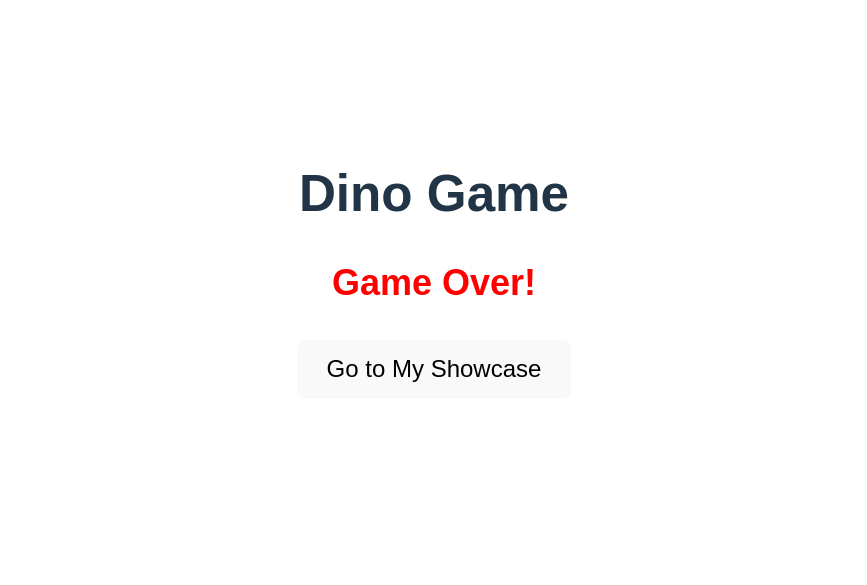
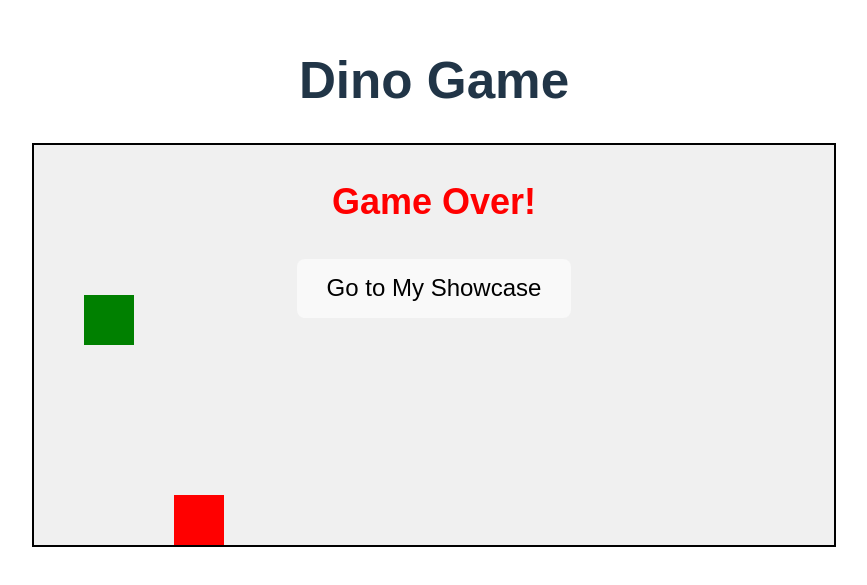
Before and after one commit to ondrejspok/dino-cv, a React (Vite) app: page / in a window 1280 px wide. Shown: the part 125-710 px from the top of the page, without its empty margins (206-1073 px from the left). Built offline with nearby package versions, Linux system fonts and the light colour scheme.

Commit message:
basic styling

```diff
--- a/src/pages/Game.jsx
+++ b/src/pages/Game.jsx
@@ -8,6 +8,7 @@ const Game = () => {
     const [gameOver, setGameOver] = useState(false);
     const navigate = useNavigate();
 
+    // jump physics
     const handleJump = () => {
         if (!isJumping) {
             setIsJumping(true)
@@ -31,7 +32,30 @@ const Game = () => {
                 setDinoPosition(200-jumpHeight);
             }
         }, 50);
+    };
+
+    // obstacle movement horizontal
+    useEffect(() => {
+        const interval = setInterval(() => {
+          setObstaclePosition((prev) => {
+            if (prev <= 0) return 800; // new obstacle
+            return prev - 10;
+          });
+        }, 50);
+
+
+    // gameover if obstacle colides with dino
+    if (
+        obstaclePosition > 50 &&
+        obstaclePosition < 150 &&
+        dinoPosition >= 200)
+    {
+        setGameOver(true);
+        clearInterval(interval);
     }
+
+    return () => clearInterval(interval);
+    }, [obstaclePosition, dinoPosition]);
 
     useEffect(() => {
         const timer = setTimeout(() => setGameOver(true), 5000);
@@ -47,11 +71,13 @@ const Game = () => {
         <div className="game-container">
             <h1>Dino Game</h1>
               <div className="game-area">
-                {gameOver ? (
-                <div className="game-over">
-                    <h2>Game Over!</h2>
-                    <button onClick={() => window.location.href = '/showcase'}>Go to My Showcase</button>
-                </div>
+                <div className="dino" style={{bottom: `${dinoPosition}px`}} />
+                <div className="obstacle" style={{left : `${obstaclePosition}px`}}/>
+                    {gameOver ? (
+                    <div className="game-over">
+                        <h2>Game Over!</h2>
+                        <button onClick={() => window.location.href = '/showcase'}>Go to My Showcase</button>
+                    </div>
         ) : (
           <button onClick={startGame}>Press Spacebar to Start Game</button>
         )}
@@ -59,5 +85,4 @@ const Game = () => {
         </div>
     );
 };
-
 export default Game;
--- a/src/style.css
+++ b/src/style.css
@@ -5,10 +5,18 @@ body {
 
   .game-container {
     text-align: center;
+    font-family: Arial, sans-serif;
+    margin-top: 50px;
   }
 
   .game-area {
-    margin: 20px;
+    position: relative;
+    width: 800px;
+    height: 400px;
+    border: 2px solid black;
+    margin: 0 auto;
+    overflow: hidden;
+    background-color: #f0f0f0;
   }
 
   .game-over {
@@ -32,3 +40,19 @@ body {
   .cta button:hover {
     background-color: #45a049;
   }
+
+  .dino {
+    position: absolute;
+    width: 50px;
+    height: 50px;
+    background-color: green;
+    left: 50px;
+  }
+
+  .obstacle {
+    position: absolute;
+    width: 50px;
+    height: 50px;
+    background-color: red;
+    bottom: 0px;
+  }
```
